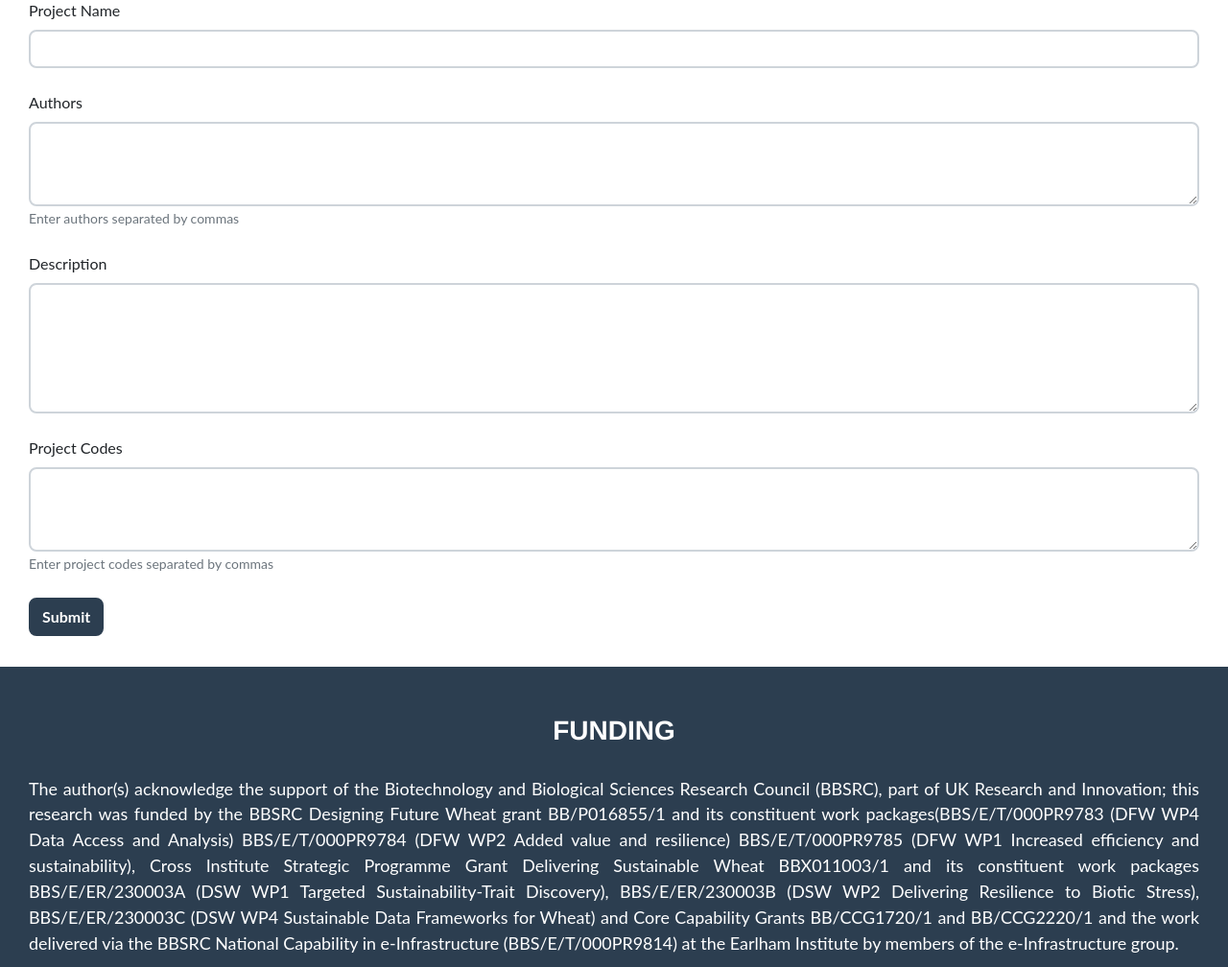
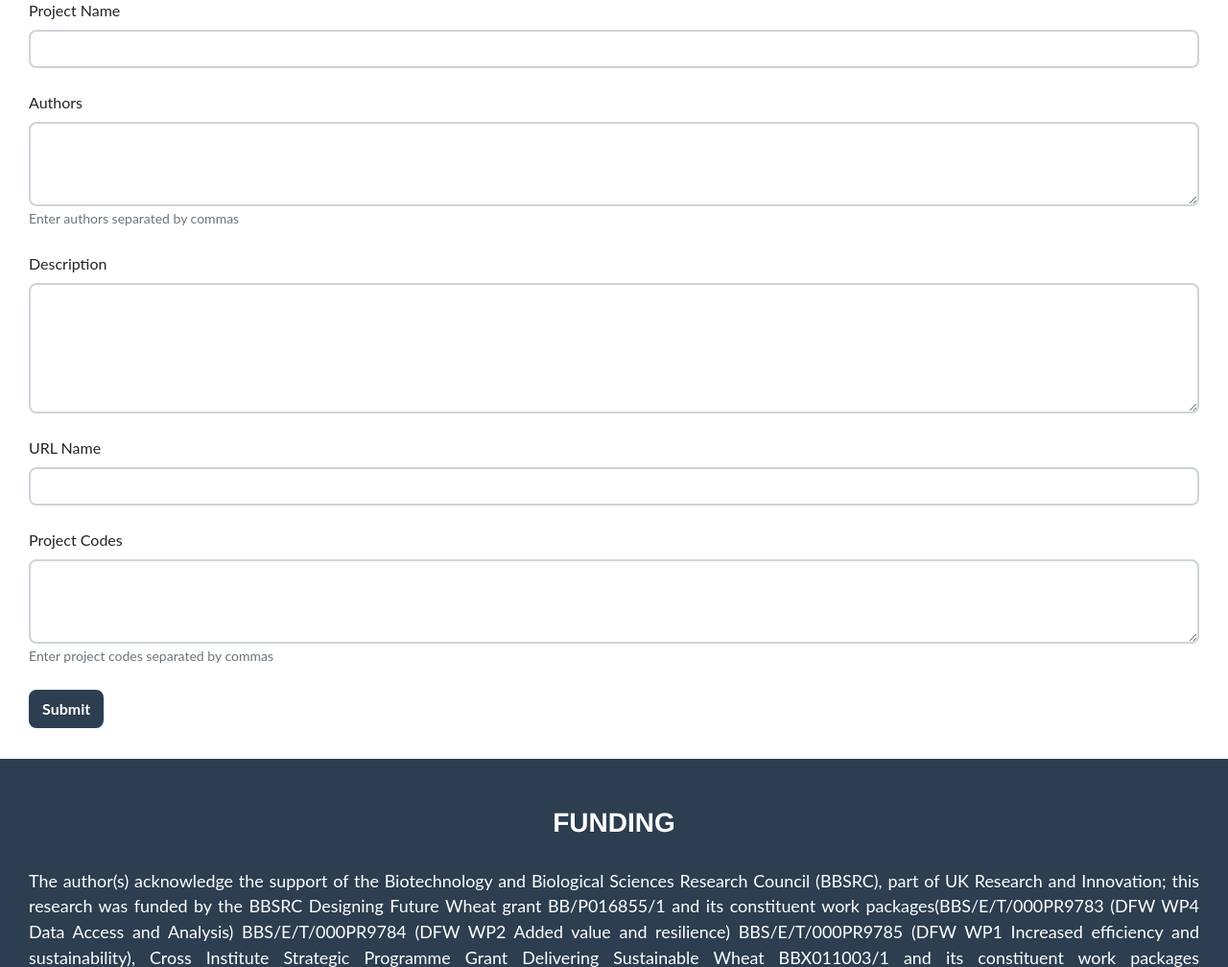
Before and after one commit to DOC-MEX/metadata_opendata, a Django app: page /projectmetadata/ in a window 1280 px wide. Shown: the part 231-1239 px from the top of the page at 96% size. Run offline with Django 4.2, Linux system fonts and the light colour scheme; some libraries are stand-ins or nearby versions.

Commit message:
Add URL name field

```diff
--- a/form_opendata/forms.py
+++ b/form_opendata/forms.py
@@ -4,4 +4,5 @@ class MetadataForm(forms.Form):
    project_name = forms.CharField(max_length=100, required=True, label="Project Name", initial="")
    authors = forms.CharField(widget=forms.Textarea(attrs={'rows': 3}), required=True, label="Authors", help_text="Enter authors separated by commas", initial="")
    description = forms.CharField(widget=forms.Textarea(attrs={'rows': 5}), required=True, label="Description", initial="")
+   url_name = forms.CharField(label='URL Name', max_length=100, required=True, initial="")
    project_codes = forms.CharField(widget=forms.Textarea(attrs={'rows': 3}), required=False, label="Project Codes", help_text="Enter project codes separated by commas", initial="")
--- a/form_opendata/templates/form_opendata.html
+++ b/form_opendata/templates/form_opendata.html
@@ -55,6 +55,13 @@
             {% endfor %}
         </div>
         <div class="form-group">
+            <label for="id_url_name" class="form-label">URL Name</label>
+            <input type="text" name="url_name" id="id_url_name" class="form-control{% if form.project_name.errors %} is-invalid{% endif %}" value="{{ form.url_name.value|default_if_none:'' }}">
+            {% for error in form.url_name.errors %}
+                <div class="invalid-feedback">{{ error }}</div>
+            {% endfor %}
+        </div>
+        <div class="form-group">
             <label for="id_project_codes" class="form-label">Project Codes</label>
             <textarea name="project_codes" id="id_project_codes" class="form-control{% if form.project_codes.errors %} is-invalid{% endif %}" rows="3">{{ form.project_codes.value|default_if_none:'' }}</textarea>
             <small class="form-text text-muted">Enter project codes separated by commas</small>
--- a/form_opendata/views.py
+++ b/form_opendata/views.py
@@ -20,6 +20,7 @@ def form_opendata(request):
             authors = [author.strip() for author in form.cleaned_data['authors'].split(',') if author.strip()]
             project_name = form.cleaned_data['project_name']
             description = form.cleaned_data['description']
+            url_name = form.cleaned_data['url_name']  # Capture URL Name
             project_codes = [code.strip() for code in form.cleaned_data['project_codes'].split(',') if code.strip()]
             project_uuid = str(uuid.uuid4())
 
@@ -28,13 +29,14 @@ def form_opendata(request):
                 "authors": authors,
                 "projectName": project_name,
                 "Description": description,
+                "url_name": url_name,  # Store URL Name in metadata
                 "license": {
                     "so:name": "toronto",
                     "so:url": "https://www.nature.com/articles/461168a#Sec2"
                 },
                 "project_codes": project_codes,
-                "so:url": f"https://opendata.earlham.ac.uk/wheat/under_license/toronto/{project_name}/",
-                "irods_path": f"/grassrootsZone/public/under_license/toronto/{project_name}",
+                "so:url": f"https://opendata.earlham.ac.uk/wheat/under_license/toronto/{url_name}/",
+                "irods_path": f"/grassrootsZone/public/under_license/toronto/{url_name}",
                 "@type": "Grassroots:Project",
                 "type_description": "Dataset",
                 "so:image": "https://grassroots.tools/grassroots/images/aiss/drawer"
@@ -63,13 +65,18 @@ def review_metadata(request):
             cleaned_authors = [author.strip() for author in form.cleaned_data['authors'].split(',') if author.strip()]
             cleaned_project_codes = [code.strip() for code in form.cleaned_data['project_codes'].split(',') if code.strip()]
             cleaned_description = form.cleaned_data['description'].replace('\r\n', ' ').replace('\n', ' ').strip()
+            url_name = form.cleaned_data['url_name'].strip()
 
             # Update the session with the cleaned data, keeping the original structure intact
             metadata.update({
                 'projectName': form.cleaned_data['project_name'],
+                'url_name': url_name,  # Update URL name in metadata
                 'authors': cleaned_authors,
                 'Description': cleaned_description,
                 'project_codes': cleaned_project_codes,
+                # Update the URLs with the new url_name value
+                'so:url': f"https://opendata.earlham.ac.uk/wheat/under_license/toronto/{url_name}/",
+                'irods_path': f"/grassrootsZone/public/under_license/toronto/{url_name}",
             })
 
             # Save the updated metadata back to the session
@@ -79,6 +86,7 @@ def review_metadata(request):
         # Prepopulate the form with current metadata
         form = MetadataForm(initial={
             'project_name': metadata.get('projectName', ''),
+            'url_name': metadata.get('url_name', ''),
             'authors': ', '.join(metadata.get('authors', [])),
             'description': metadata.get('Description', ''),
             'project_codes': ', '.join(metadata.get('project_codes', [])),
@@ -88,28 +96,37 @@ def review_metadata(request):
 
 
 
+
+
+
 def submit_metadata(request):
     metadata = request.session.get('metadata')
     if not metadata:
         return redirect('form_opendata')
 
+    # Clean up any remaining whitespace
     metadata['authors'] = [author.strip() for author in metadata['authors']]
     metadata['project_codes'] = [code.strip() for code in metadata['project_codes']]
     metadata['Description'] = metadata['Description'].replace('\r\n', ' ').replace('\n', ' ').strip()
 
+    # Remove the url_name from the final metadata
+    url_name = metadata.pop('url_name', None)
     project_name = metadata['projectName']
-    sanitized_project_name = project_name.replace(' ', '_')
+    sanitized_url_name = url_name.replace(' ', '_') if url_name else project_name.replace(' ', '_')
 
-    json_path = os.path.join(settings.BASE_DIR, 'form_opendata', f'{sanitized_project_name}.json')
+    # Save JSON file using url_name instead of project_name
+    json_path = os.path.join(settings.BASE_DIR, 'form_opendata', f'{sanitized_url_name}.json')
     with open(json_path, 'w') as json_file:
         json.dump(metadata, json_file, indent=4)
 
     del request.session['metadata']
 
-    json_url = os.path.join('/form_opendata', f'{sanitized_project_name}.json')
-    view_json_url = reverse('view_json', args=[sanitized_project_name])
+    json_url = os.path.join('/form_opendata', f'{sanitized_url_name}.json')
+    view_json_url = reverse('view_json', args=[sanitized_url_name])
 
     return render(request, 'submitted.html', {'json_url': json_url, 'view_json_url': view_json_url})
+
+
 
 def view_json(request, filename):
     # Construct the path to the JSON file
```
Also changed, not shown: form_opendata/templates/review_metadata.html (+10 -4 lines), form_opendata/templates/submitted.html (+11 -1 lines).
